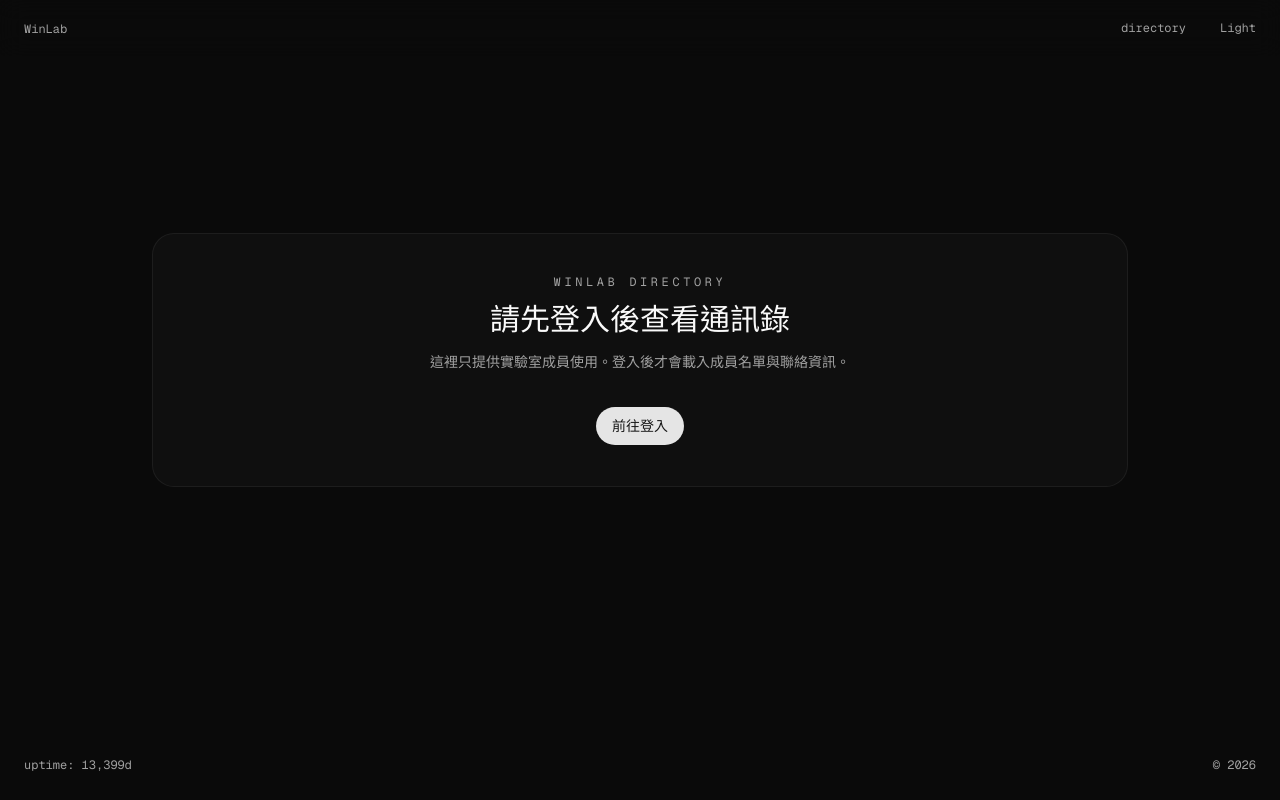
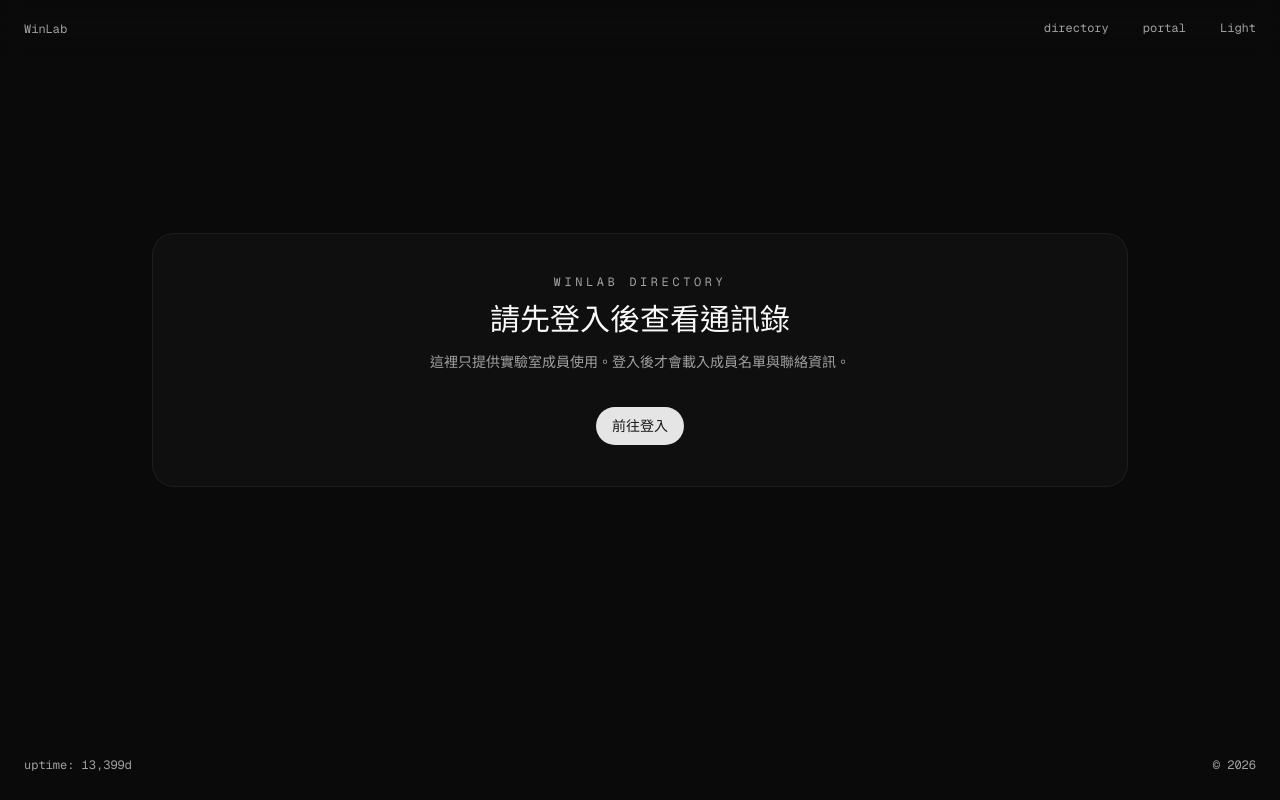
Before and after one commit to NYCU-WinLab/www.winlab.tw, a Next.js app: page /directory in a window 1280 px wide. Built offline with nearby package versions, Linux system fonts and the light colour scheme; no server answers.

Commit message:
feat: add portal link to header and remove debug-env endpoint (#6)
- Add portal.winlab.tw link in header nav (opens in new tab)
- Remove /api/debug-env route that was only used for troubleshooting
- Minor gitignore additions for IDE artifacts

```diff
--- a/app/api/debug-env/route.ts
+++ /dev/null
@@ -1,33 +0,0 @@
-import { NextResponse } from "next/server"
-
-export const dynamic = "force-dynamic"
-
-export async function GET() {
-  return NextResponse.json({
-    SUPABASE_URL: !!process.env.SUPABASE_URL,
-    SUPABASE_ANON_KEY: !!process.env.SUPABASE_ANON_KEY,
-    WL_SUPABASE_URL: !!process.env.WL_SUPABASE_URL,
-    WL_SUPABASE_KEY: !!process.env.WL_SUPABASE_KEY,
-    WL_AUTH_URL: !!process.env.WL_AUTH_URL,
-    WL_AUTH_KEY: !!process.env.WL_AUTH_KEY,
-    KEYCLOAK_TEST: !!process.env.KEYCLOAK_TEST,
-    APP_TEST: !!process.env.APP_TEST,
-    NEXT_PUBLIC_SUPABASE_URL: !!process.env.NEXT_PUBLIC_SUPABASE_URL,
-    NEXT_PUBLIC_SUPABASE_PUBLISHABLE_DEFAULT_KEY:
-      !!process.env.NEXT_PUBLIC_SUPABASE_PUBLISHABLE_DEFAULT_KEY,
-    KEYCLOAK_URL: !!process.env.KEYCLOAK_URL,
-    KEYCLOAK_ADMIN_CLIENT_ID: !!process.env.KEYCLOAK_ADMIN_CLIENT_ID,
-    KEYCLOAK_ADMIN_CLIENT_SECRET: !!process.env.KEYCLOAK_ADMIN_CLIENT_SECRET,
-    nodeEnv: process.env.NODE_ENV,
-    vercelEnv: process.env.VERCEL_ENV,
-    allKeys: Object.keys(process.env)
-      .filter(
-        (k) =>
-          !k.startsWith("__") &&
-          !k.startsWith("npm_") &&
-          !k.startsWith("AWS_") &&
-          !k.startsWith("LD_")
-      )
-      .sort(),
-  })
-}
--- a/app/not-found.tsx
+++ b/app/not-found.tsx
@@ -12,13 +12,13 @@ const ART = `
 export default function NotFound() {
   return (
     <div className="flex h-dvh flex-col items-center justify-center gap-8 px-6 text-center">
-      <pre className="text-4xl font-bold leading-tight">{ART}</pre>
-      <p className="text-muted-foreground text-sm">
+      <pre className="text-4xl leading-tight font-bold">{ART}</pre>
+      <p className="text-sm text-muted-foreground">
         this page doesn&apos;t exist — yet.
       </p>
       <Link
         href="/"
-        className="text-muted-foreground text-xs underline underline-offset-4 hover:text-foreground"
+        className="text-xs text-muted-foreground underline underline-offset-4 hover:text-foreground"
       >
         back to safety
       </Link>
--- a/components/header.tsx
+++ b/components/header.tsx
@@ -73,6 +73,36 @@ export function Header() {
 
         <Tooltip>
           <TooltipTrigger asChild>
+            <motion.div
+              initial={{ opacity: 0, x: 16 }}
+              animate={{ opacity: 1, x: 0 }}
+              transition={{
+                type: "spring",
+                stiffness: 200,
+                damping: 20,
+                delay: 0.2,
+              }}
+            >
+              <Link
+                href="https://portal.winlab.tw"
+                target="_blank"
+                rel="noopener noreferrer"
+                className="group flex items-center text-xs text-muted-foreground transition-colors hover:text-foreground"
+              >
+                portal
+                <span className="ml-0.5 inline-block opacity-0 transition-all duration-150 group-hover:translate-x-0.5 group-hover:-translate-y-0.5 group-hover:opacity-100">
+                  ↗
+                </span>
+              </Link>
+            </motion.div>
+          </TooltipTrigger>
+          <TooltipContent side="bottom" align="end">
+            WinLab Portal
+          </TooltipContent>
+        </Tooltip>
+
+        <Tooltip>
+          <TooltipTrigger asChild>
             <motion.button
               initial={{ opacity: 0, x: 16 }}
               animate={{ opacity: 1, x: 0 }}
```
Also changed, not shown: 1 other file (tests, documents, lock files or other folders).
